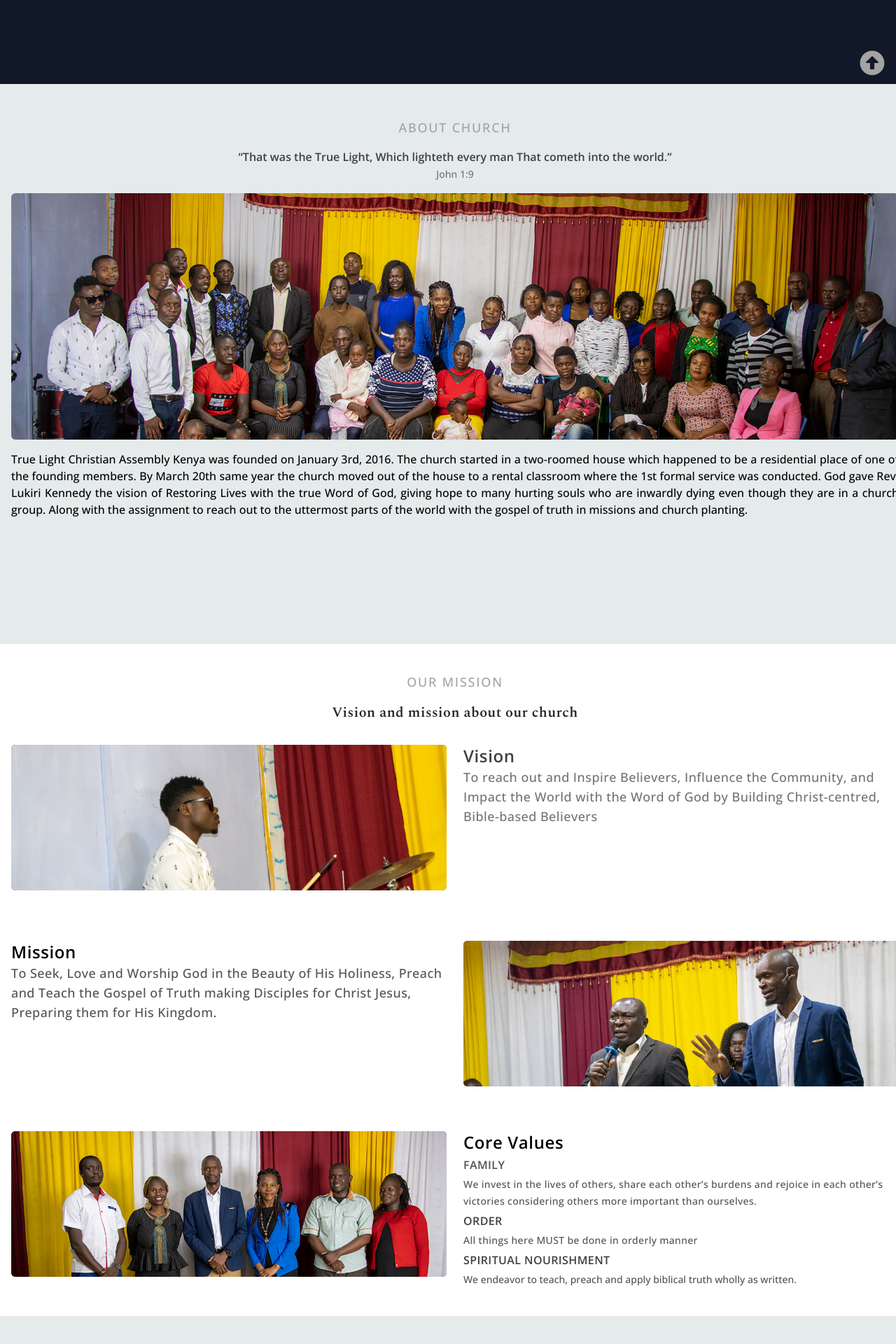
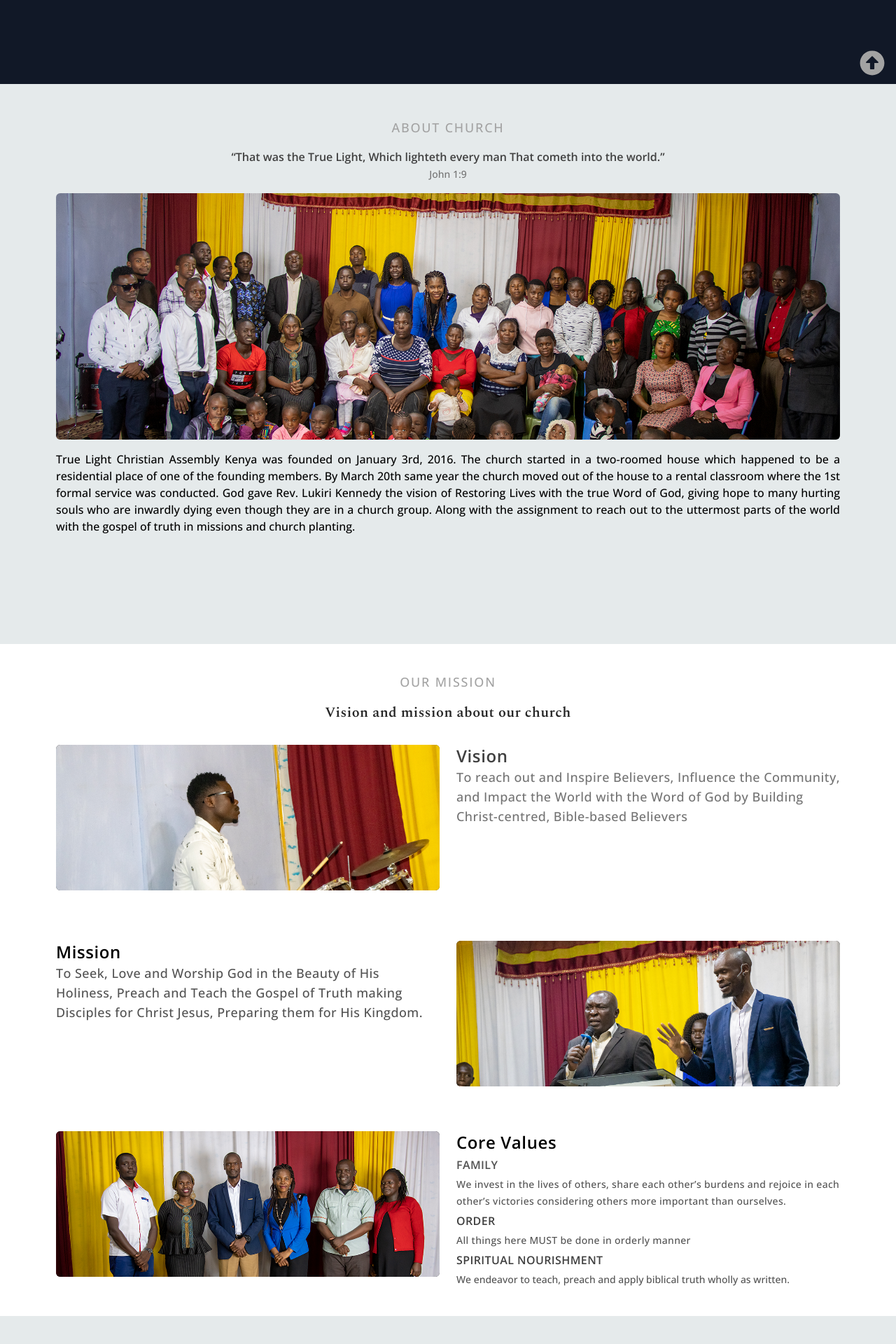
Before and after one commit to Ebenezr/tlcak, a Next.js app: page / in a window 1280 px wide. Shown: the part 680-2600 px from the top of the page at 70% size. Built offline with nearby package versions, Linux system fonts and the light colour scheme.

Commit message:
[REF] add maxwidth for desktop screen

```diff
--- a/components/Footer.tsx
+++ b/components/Footer.tsx
@@ -15,7 +15,7 @@ import logo from "../assets/logo.png";
 
 const Footer = () => {
   return (
-    <footer className="bg-primary-300 flex flex-col justify-center items-center text-center text-white px-4 relative py-10 lg:h-1/2 lg:flex-col">
+    <footer className="bg-primary-300 flex flex-col justify-center items-center text-center text-white px-4 relative py-10 lg:h-1/2 lg:flex-col lg:justify-between lg:px-12">
       {/* logo */}
       <div className="lg:flex">
         <div className="flex flex-col lg:w-1/3">
--- a/pages/index.tsx
+++ b/pages/index.tsx
@@ -19,7 +19,7 @@ export default function Home() {
         {/* home page */}
         <Hero />
         {/* about church */}
-        <div className="lg:max-w-screen-2xl lg:mx-auto md:max-w-5xl">
+        <div className=" ">
           <About />
           {/* mission statement */}
           <Mission />
--- a/pages/sections/_about.tsx
+++ b/pages/sections/_about.tsx
@@ -5,10 +5,8 @@ import church from "../../assets/images/church.jpg";
 
 const About = () => {
   return (
-    <section
-      className="h-auto py-10 border-1 border-green-200 px-4 bg-bg lg:h-[100vh] mx-auto lg:py-12"
-      id="about"
-    >
+    <section className=" bg-bg " id="about">
+      <div className="lg:mx-auto lg:max-w-6xl h-auto py-10 border-1 px-4 mx-auto lg:py-12 lg:h-[100vh]">
         {/* section title */}
         <h3 className="font-regular font-sans text-center text-lg tracking-widest text-neutral-400">
           ABOUT CHURCH
@@ -32,6 +30,7 @@ const About = () => {
         </div>
         {/* text content */}
         <ReadMore>{aboutChurch}</ReadMore>
+      </div>
     </section>
   );
 };
--- a/pages/sections/_community.tsx
+++ b/pages/sections/_community.tsx
@@ -12,10 +12,8 @@ import hospitality from "../../assets/images/hospitality.png";
 
 const Community = () => {
   return (
-    <section
-      className="h-auto py-10  border-1 border-green-200 px-4 bg-bg lg:h-[100vh]"
-      id="community"
-    >
+    <section className="h-auto py-10 " id="community">
+      <div className="lg:mx-auto lg:max-w-6xl h-auto py-10 border-1 px-4 mx-auto lg:py-12 lg:h-[100vh]">
         {/* section title */}
         <h3 className="font-regular tracking-widest  text-center text-lg text-neutral-400">
           OUR COMMUNITY
@@ -165,6 +163,7 @@ const Community = () => {
             </div>
           </Carousel>
         </div>
+      </div>
     </section>
   );
 };
--- a/pages/sections/_contact.tsx
+++ b/pages/sections/_contact.tsx
@@ -2,10 +2,8 @@ import React from "react";
 
 const Contact = () => {
   return (
-    <section
-      className="h-auto py-6 border-1 border-green-200 px-4 bg-white"
-      id="contact"
-    >
+    <section className="py-6 bg-white" id="contact">
+      <div className="lg:mx-auto lg:max-w-6xl h-auto py-10 border-1 px-4 mx-auto lg:py-12 lg:h-[100vh]">
         {/* section title */}
         <h3 className="font-regular text-center text-lg text-gray-400">
           CONTACT INFORMATION
@@ -22,6 +20,7 @@ const Contact = () => {
           <p>+254 721 205358</p>
           <p>Office Hours: Monday - Friday 8am - 4pm</p>
         </div>
+      </div>
     </section>
   );
 };
--- a/pages/sections/_ken.tsx
+++ b/pages/sections/_ken.tsx
@@ -3,10 +3,8 @@ import Image from "next/image";
 import ken from "../../assets/images/ken.jpg";
 const Ken = () => {
   return (
-    <section
-      className="h-auto py-10 border-1 border-green-200 px-4 bg-bg lg:h-[100vh] "
-      id="ken"
-    >
+    <section className=" bg-bg lg:h-[100vh] " id="ken">
+      <div className="lg:mx-auto lg:max-w-6xl h-auto py-10 border-1 px-4 mx-auto lg:py-12 lg:h-[100vh]">
         {/* section title */}
         <h3 className="font-regular text-center text-lg text-gray-400 font-sans tracking-widest ">
           ABOUT KEN
@@ -37,6 +35,7 @@ const Ken = () => {
             <ReadMore>{aboutKen}</ReadMore>
           </div>
         </div>
+      </div>
     </section>
   );
 };
--- a/pages/sections/_mission.tsx
+++ b/pages/sections/_mission.tsx
@@ -6,10 +6,8 @@ import family from "../../assets/images/pastoral.jpg";
 
 const Mission = () => {
   return (
-    <section
-      className="h-auto py-10  border-1 border-green-200 px-4 bg-white flex  flex-col"
-      id="mission"
-    >
+    <section className=" bg-white" id="mission">
+      <div className="lg:mx-auto lg:max-w-6xl flex  flex-col  h-auto py-10 px-4">
         {/* vision wrapper */}
         {/* section title */}
         <h3 className="font-sans font-regular tracking-widest text-center text-lg text-neutral-400">
@@ -45,8 +43,8 @@ const Mission = () => {
 
               <p className="text-neutral-500 text-sm tracking-wide lg:text-lg font-sans leading-6">
                 To reach out and Inspire Believers, Influence the Community, and
-              Impact the World with the Word of God by Building Christ-centred,
-              Bible-based Believers
+                Impact the World with the Word of God by Building
+                Christ-centred, Bible-based Believers
               </p>
             </div>
           </div>
@@ -120,6 +118,7 @@ const Mission = () => {
             </div>
           </div>
         </div>
+      </div>
     </section>
   );
 };
--- a/pages/sections/_service.tsx
+++ b/pages/sections/_service.tsx
@@ -8,10 +8,8 @@ import Image from "next/image";
 const Service = () => {
   const transitionTimingFunction = "ease-in-out";
   return (
-    <section
-      className="h-auto py-10 border-1 border-green-200 px-4 bg-white lg:h-[100vh]"
-      id="service"
-    >
+    <section className="h-auto py-10 px-4 bg-white lg:h-[100vh]" id="service">
+      <div className="lg:mx-auto lg:max-w-6xl h-auto py-10 border-1 px-4 mx-auto lg:py-12 lg:h-[100vh]">
         {/* section title */}
         <h3 className="font-regular font-sans text-center text-lg tracking-widest text-gray-400">
           ORDER OF SERVICE
@@ -96,6 +94,7 @@ const Service = () => {
             </div>
           </Carousel>
         </div>
+      </div>
     </section>
   );
 };
```
Lines whose indentation alone changed are shown as unchanged.
